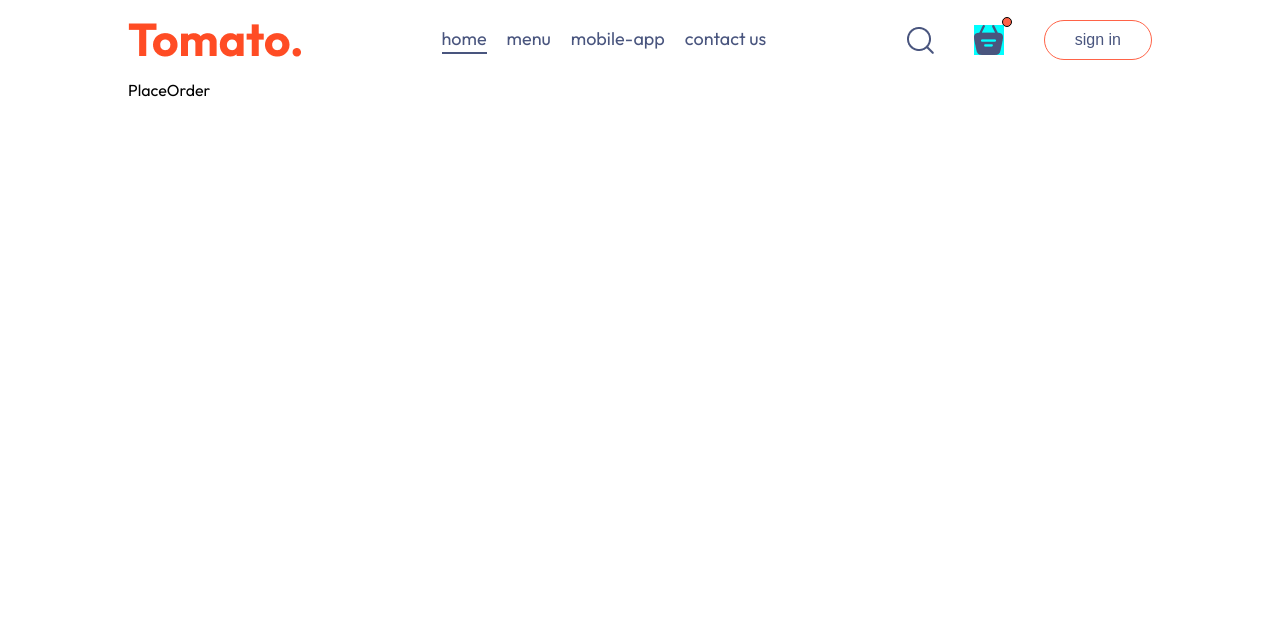
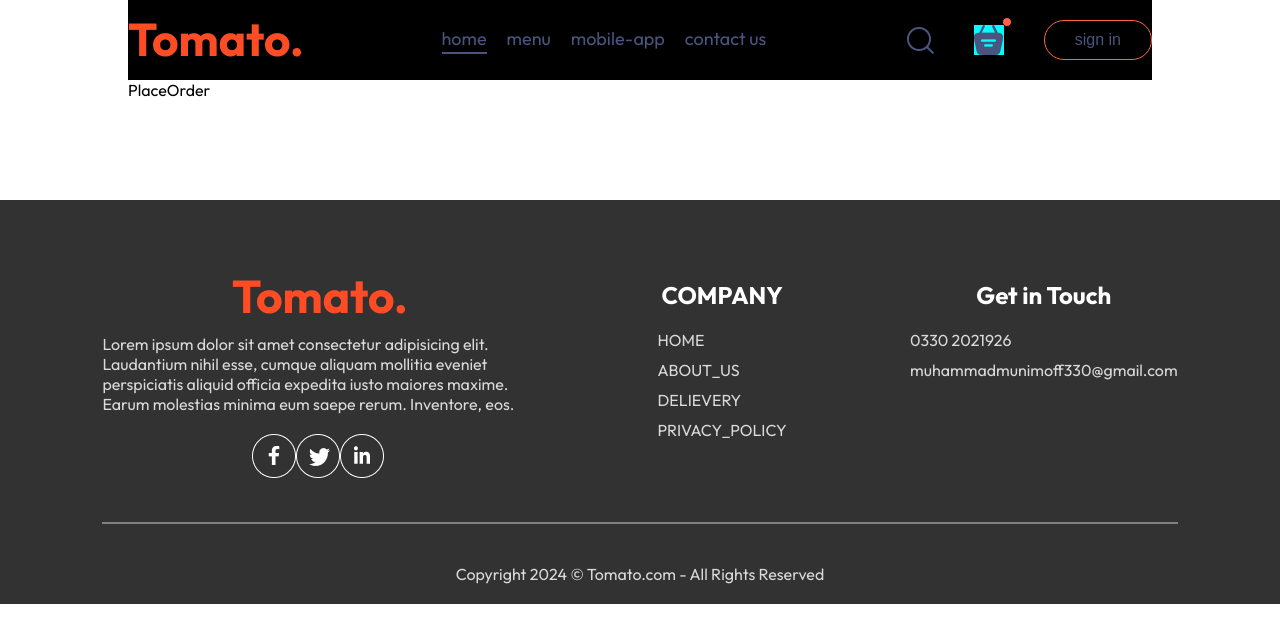
Before and after one commit to M-Munim/Foodelivery-Ui, a React (Vite) app: page /order in a window 1280 px wide. Shown: the top 642 px of the page. Built offline with nearby package versions, Linux system fonts and the light colour scheme; a web font is replaced by a local one.

Commit message:
footer section done

```diff
--- a/src/App.jsx
+++ b/src/App.jsx
@@ -4,9 +4,11 @@
 import Home from './pages/Home/Home'
 import Cart from './pages/Cart/Cart'
 import PlaceOrder from './pages/PlaceOrder/PlaceOrder'
+import Footer from './components/Footer/Footer'
 function App() {
 
   return (
+    <>
       <div className='app'>
         <Navbar />
         <Routes>
@@ -15,6 +17,8 @@
           <Route path='/order' element={<PlaceOrder />} />
         </Routes>
       </div>
+      <Footer />
+    </>
   )
 }
 
--- /dev/null
+++ b/src/components/AppDownload/AppDownload.jsx
@@ -0,0 +1,18 @@
+import React from 'react'
+import './AppDownload.css'
+import { assets } from '../../assets/assets'
+
+const AppDownload = () => {
+  return (
+    <div className='app-download' id='app-download'>
+      <p>For Better Experience Download <br /> Our App</p>
+
+      <div className="app-doenload-platforms">
+        <img src={assets.play_store} alt="" />
+        <img src={assets.app_store} alt="" />
+      </div>
+    </div>
+  )
+}
+
+export default AppDownload
--- /dev/null
+++ b/src/components/Footer/Footer.css
@@ -0,0 +1,54 @@
+.footer {
+  color: #d9d9d9;
+  background-color: #323232;
+  display: flex;
+  flex-direction: column;
+  align-items: center;
+  gap: 20px;
+  padding: 20px 8vw;
+  padding-top: 80px;
+  margin-top: 100px;
+}
+
+.footer-content {
+  width: 100%;
+  display: grid;
+  grid-template-columns: 2fr 1fr 1fr;
+  gap: 80px;
+}
+
+.footer-content-left,
+.footer-content-right,
+.footer-content-center {
+  display: flex;
+  flex-direction: column;
+  align-items: center;
+  gap: 20px;
+}
+
+
+.footer-content-left li,
+.footer-content-right li,
+.footer-content-center li {
+  list-style: none;
+  margin-bottom: 10px;
+  cursor: pointer;
+}
+
+.footer-content-right h2,
+.footer-content-center h2 {
+  color: white;
+}
+
+.footer-content-icons img {
+  width: 40px;
+  margin-right: 15px;
+}
+
+.footer hr {
+  width: 100%;
+  height: 2px;
+  margin: 20px 0;
+  background-color: gray;
+  border: none;
+}
--- /dev/null
+++ b/src/components/Footer/Footer.jsx
@@ -0,0 +1,47 @@
+import React from 'react'
+import './Footer.css'
+import { assets } from '../../assets/assets'
+
+const Footer = () => {
+  return (
+    <div className='footer' id='footer'>
+      <div className="footer-content">
+        <div className="footer-content-left">
+          <img src={assets.logo} alt="" />
+          <p className="">Lorem ipsum dolor sit amet consectetur adipisicing elit. Laudantium nihil esse, cumque aliquam mollitia eveniet perspiciatis aliquid officia expedita iusto maiores maxime. Earum molestias minima eum saepe rerum. Inventore, eos.</p>
+
+          <div className="footer-social-icons">
+            <img src={assets.facebook_icon} alt="" />
+            <img src={assets.twitter_icon} alt="" />
+            <img src={assets.linkedin_icon} alt="" />
+          </div>
+        </div>
+
+        <div className="footer-content-center">
+          <h2>COMPANY</h2>
+          <ul>
+            <li>HOME</li>
+            <li>ABOUT_US</li>
+            <li>DELIEVERY</li>
+            <li>PRIVACY_POLICY</li>
+          </ul>
+        </div>
+
+        <div className="footer-content-right">
+          <h2>Get in Touch</h2>
+          <ul>
+            <li>0330 2021926</li>
+            <li>muhammadmunimoff330@gmail.com</li>
+          </ul>
+        </div>
+      </div>
+      <hr />
+      <p className="footer-copyright">
+        Copyright 2024 &copy; Tomato.com - All Rights Reserved
+      </p>
+
+    </div>
+  )
+}
+
+export default Footer
--- a/src/components/Navbar/Navbar.css
+++ b/src/components/Navbar/Navbar.css
@@ -3,6 +3,7 @@
   display: flex;
   justify-content: space-between;
   align-items: center;
+  background: #000;
 }
 
 .navbar .logo {
--- a/src/pages/Home/Home.jsx
+++ b/src/pages/Home/Home.jsx
@@ -3,6 +3,7 @@
 import Header from '../../components/Header/Header'
 import ExploreMenu from '../../components/ExploreMenu/ExploreMenu'
 import FoodDisplay from '../../components/FoodDisplay/FoodDisplay'
+import AppDownload from '../../components/AppDownload/AppDownload'
 
 const Home = () => {
   const [category, setCategory] = useState("All")
@@ -12,6 +13,7 @@
       <Header />
       <ExploreMenu category={category} setCategory={setCategory} />
       <FoodDisplay category={category} />
+      <AppDownload />
     </>
   )
 }
```
Also changed, not shown: src/components/AppDownload/AppDownload.css (added). Lines whose indentation alone changed are shown as unchanged.
